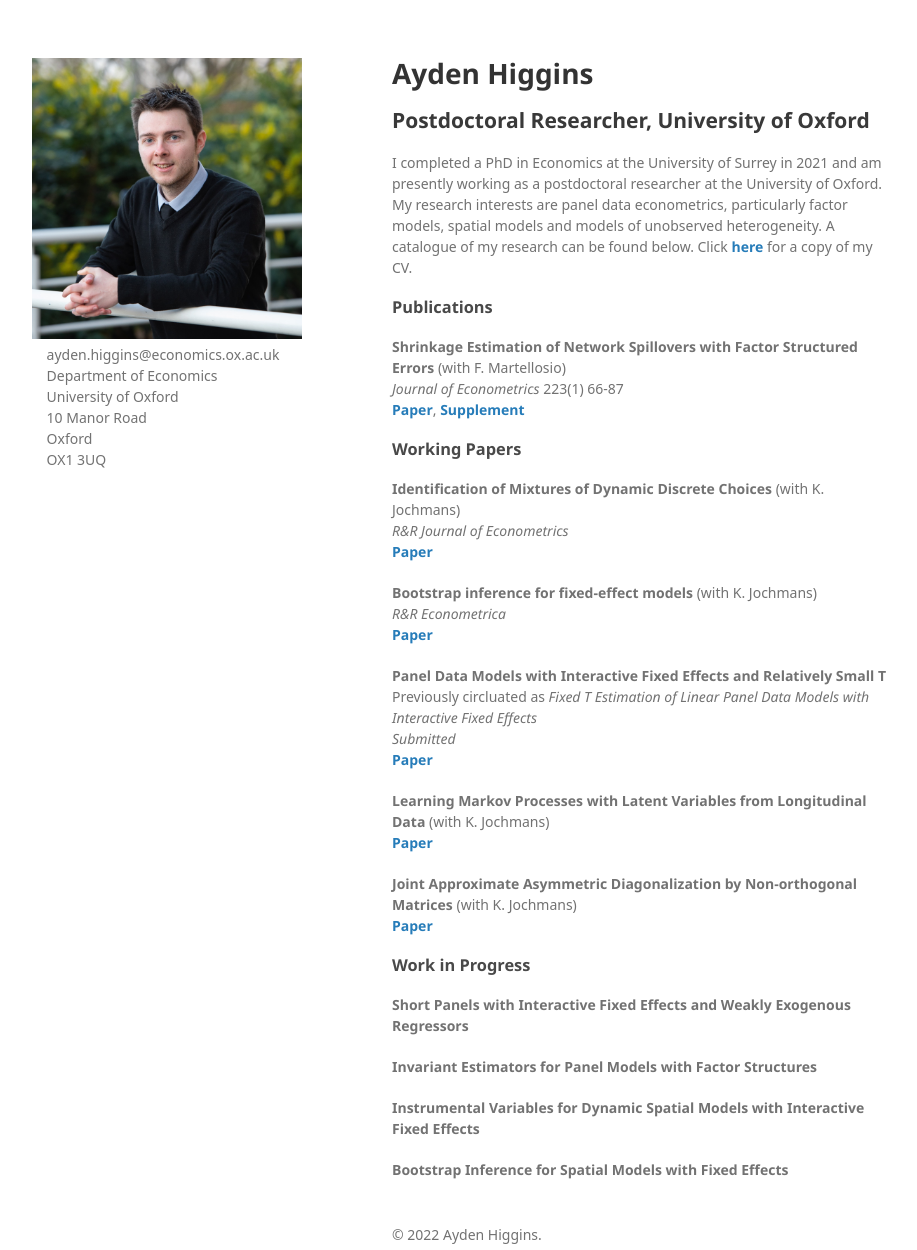
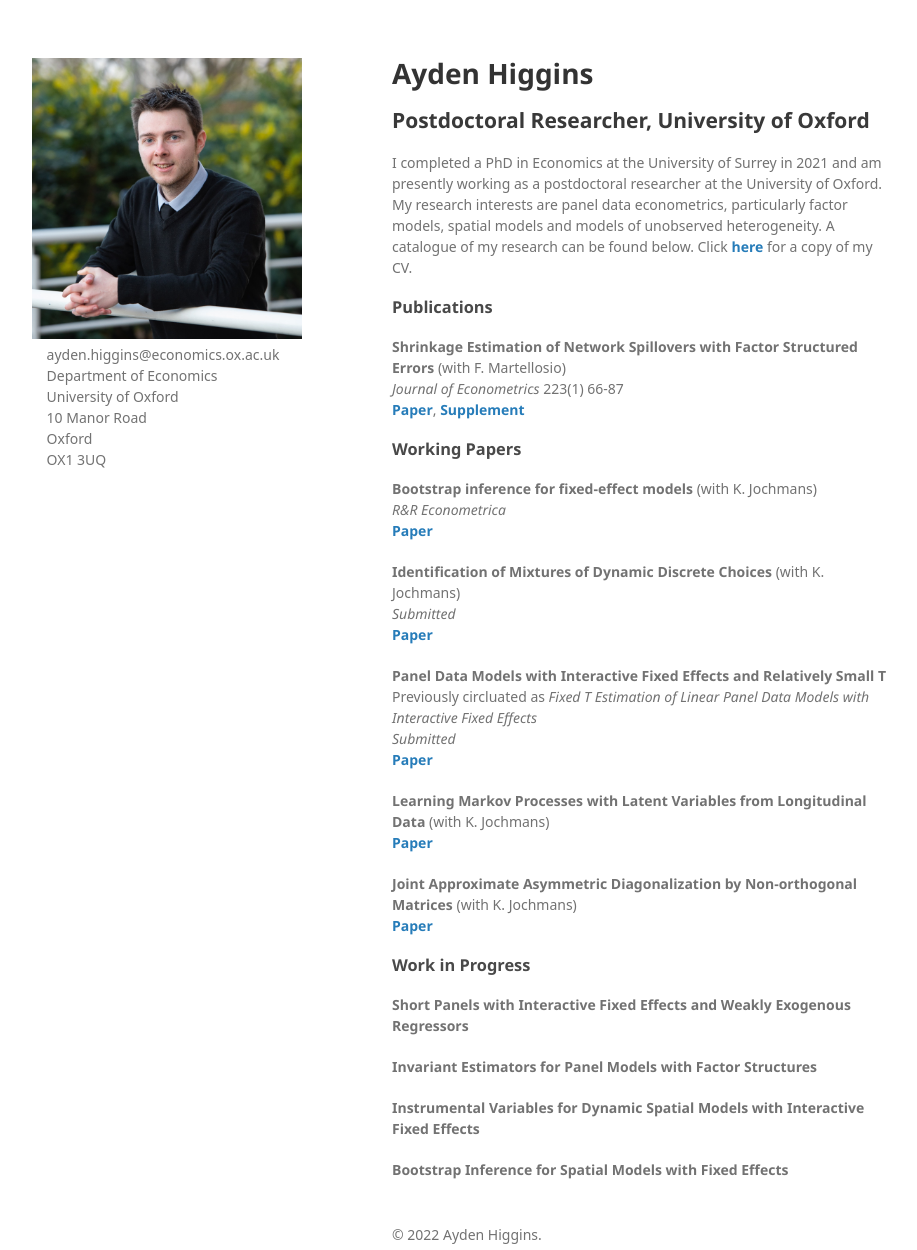
Before and after one commit to Tokkita/Tokkita.github.io, a Jekyll site: the page built from index.md, in a window 1280 px wide and 1250 px high. Shown: the whole window, without its empty margins (178-1095 px from the left). Built offline with Jekyll 4.4.1, drawn with Linux system fonts in a browser that asks for light colours; nearby versions of some CDN libraries; some web fonts are replaced; our own code applies the rules of GitHub Pages for plain Markdown files.

Commit message:
Update index.md

```diff
--- a/index.md
+++ b/index.md
@@ -6,9 +6,9 @@ I completed a PhD in Economics at the University of Surrey in 2021 and am presen
 <b> Shrinkage Estimation of Network Spillovers with Factor Structured Errors </b> (with F. Martellosio) <br> <i> Journal of Econometrics </i> 223(1) 66-87 <br> <strong><a href="{{ Master.pdf | prepend: '/assets/pdf/Shrinkage/Master.pdf' | relative_url | download }}">Paper</a></strong>, <strong><a href="{{ Supplement.pdf | prepend: '/assets/pdf/Shrinkage/Supplement.pdf' | relative_url | download }}">Supplement</a></strong>
 
 ### Working Papers
-<b> Identification of Mixtures of Dynamic Discrete Choices </b> (with K. Jochmans) <br> <i> R&R Journal of Econometrics </i> <br> <strong><a href="{{ Mixture.pdf | prepend: '/assets/pdf/Mixture/Mixture.pdf' | relative_url | download }}">Paper</a></strong>
+<b> Bootstrap inference for fixed-effect models </b> (with K. Jochmans) <br> <i> R&R Econometrica </i> <br> <strong><a href="{{ Bootstrap.pdf | prepend: '/assets/pdf/Boot/Bootstrap.pdf' | relative_url | download }}">Paper</a></strong>
 
-<b> Bootstrap inference for fixed-effect models </b> (with K. Jochmans) <br> <i> R&R Econometrica </i> <br> <strong><a href="{{ Bootstrap.pdf | prepend: '/assets/pdf/Boot/Bootstrap.pdf' | relative_url | download }}">Paper</a></strong>
+<b> Identification of Mixtures of Dynamic Discrete Choices </b> (with K. Jochmans) <br> <i> Submitted </i> <br> <strong><a href="{{ Mixture.pdf | prepend: '/assets/pdf/Mixture/Mixture.pdf' | relative_url | download }}">Paper</a></strong>
 
 <b> Panel Data Models with Interactive Fixed Effects and Relatively Small T </b> <br> Previously circluated as <i> Fixed T Estimation of Linear Panel Data Models with Interactive Fixed Effects </i> <br> <i> Submitted </i> <br> <strong><a href="{{ MasterLatest.pdf | prepend: '/assets/pdf/FTIFE/MasterLatest.pdf' | relative_url | download }}">Paper</a></strong>
 
```
